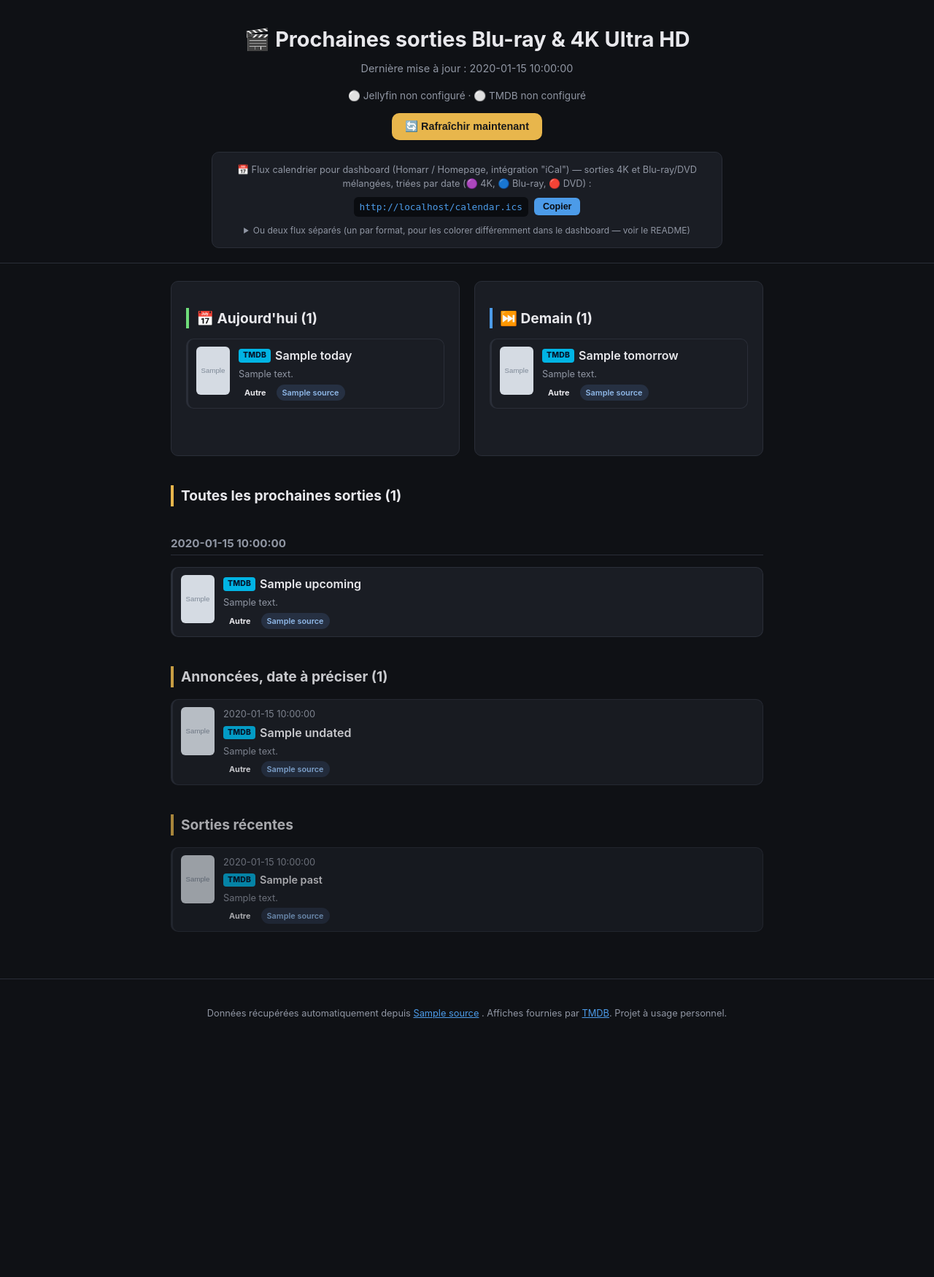
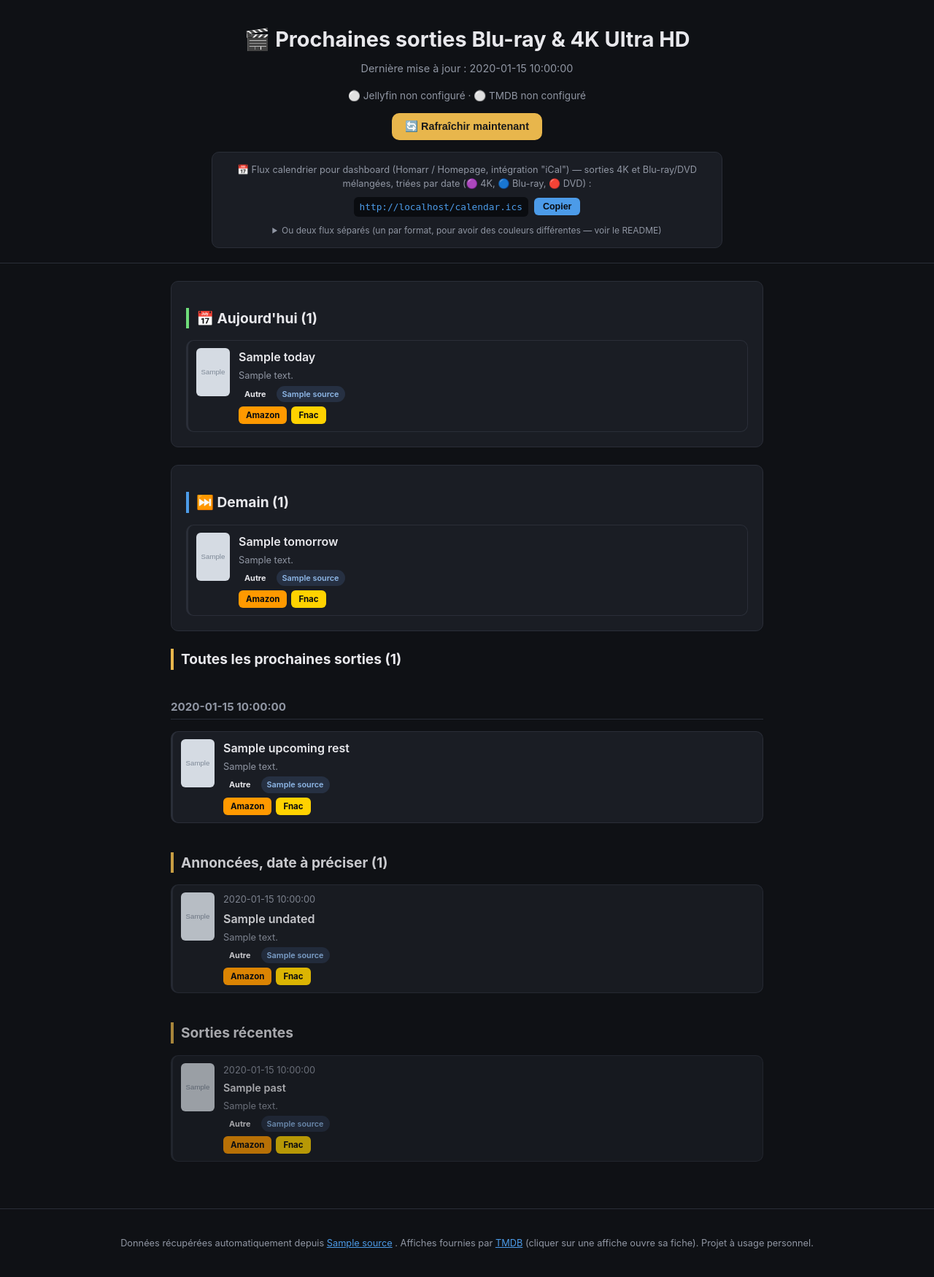
Before and after one commit to Tropicfront/Movies-scrapper-app-, a Flask app: template templates/index.html in a window 1280 px wide. Shown: the whole page at 73% size. Before the commit the page ends 1396 px from the top, so only its background shows below. Run offline with Flask 3, Linux system fonts and the light colour scheme; the template is opened without the code that fills it: most values are stand-ins (such as "Sample title", 1, 10 or a date in 2020); grey boxes marked "Sample" are stand-in pictures; parts of the project's set-up code (start-up, migrations or seed data) failed here and were passed over.

Commit message:
Updated files <Beta 1.6>

```diff
--- a/app.py
+++ b/app.py
@@ -181,6 +181,11 @@ def get_sorted_releases():
     today_releases = [r for r in dated if r["date_iso"] == today_str]
     tomorrow_releases = [r for r in dated if r["date_iso"] == tomorrow_str]
 
+    # La liste "Toutes les prochaines sorties" exclut les sorties du jour
+    # même (déjà affichées dans la section "Aujourd'hui" juste au-dessus,
+    # pas besoin de les montrer deux fois).
+    upcoming_rest = [r for r in upcoming if r["date_iso"] != today_str]
+
     return {
         "updated_at": cache.get("updated_at"),
         "updated_at_display": format_updated_at(cache.get("updated_at")),
@@ -191,6 +196,7 @@ def get_sorted_releases():
         "today": today_releases,
         "tomorrow": tomorrow_releases,
         "upcoming": upcoming,
+        "upcoming_rest": upcoming_rest,
         "undated": undated,
         "past": past,
     }
@@ -214,6 +220,7 @@ def index():
         today=data["today"],
         tomorrow=data["tomorrow"],
         upcoming=data["upcoming"],
+        upcoming_rest=data["upcoming_rest"],
         undated=data["undated"],
         past=data["past"],
         updated_at=data["updated_at"],
--- a/date_utils.py
+++ b/date_utils.py
@@ -142,7 +142,8 @@ def polite_get(url, timeout=20, retries=2, delay=0.5):
     raise last_exc
 
 
-def make_release(title, url, source, date_text=None, details="", format_hint=""):
+def make_release(title, url, source, date_text=None, details="", format_hint="",
+                  amazon_url=None, fnac_url=None):
     date_iso = None
     d = parse_french_date(date_text or "")
     if d:
@@ -161,4 +162,6 @@ def make_release(title, url, source, date_text=None, details="", format_hint="")
         "details": details.strip(),
         "format": format_hint.strip(),
         "format_category": classify_format(details, format_hint),
+        "amazon_url": amazon_url,
+        "fnac_url": fnac_url,
     }
--- a/scraper_4k.py
+++ b/scraper_4k.py
@@ -11,6 +11,14 @@ lecture) : on retient le dernier lien de fiche produit rencontré, puis on
 rattache la prochaine ligne "Sortie ..." trouvée à ce film. Cette méthode
 ne dépend pas de classes CSS précises, donc elle résiste mieux aux petites
 évolutions de la mise en page du site.
+
+En plus du lien vers la fiche produit du site (toujours utilisé comme
+"url" principale, ce qui garantit que les titres renvoient bien vers
+4k-ultra-hd.fr et non vers un lien affilié), on repère aussi les éventuels
+boutons d'achat affiliés présents dans le même bloc : amzn.to (Amazon) et
+tidd.ly (Fnac, raccourcisseur utilisé par ce site). Cette détection est
+best-effort : si la structure du site change, ces boutons peuvent
+simplement ne plus apparaître sans casser le reste du scraping.
 """
 
 import re
@@ -33,6 +41,12 @@ FILM_LINK_RE = re.compile(r"^https?://4k-ultra-hd\.fr/film/[^/?#]+/?$")
 SORTIE_LINE_RE = re.compile(r"^Sortie\s+(?P<date>[^:]+?)\s*:\s*(?P<details>.+)$", re.IGNORECASE)
 PAGE_LINK_RE = re.compile(r"/prochaines-sorties-blu-ray-4k-ultra-hd/page/(\d+)")
 
+# Liens affiliés trouvés à proximité de chaque fiche : amzn.to (Amazon,
+# commun aux deux sites source) et tidd.ly (le raccourcisseur de liens
+# affiliés utilisé par 4k-ultra-hd.fr pour ses liens Fnac).
+AMAZON_LINK_RE = re.compile(r"amzn\.to", re.IGNORECASE)
+FNAC_LINK_RE = re.compile(r"tidd\.ly", re.IGNORECASE)
+
 
 def _normalize_url(href):
     if href.startswith("http"):
@@ -46,6 +60,8 @@ def _extract_page(html):
     releases = []
     current_title = None
     current_url = None
+    current_amazon_url = None
+    current_fnac_url = None
     max_page = 1
 
     for node in soup.descendants:
@@ -58,6 +74,15 @@ def _extract_page(html):
                     if text:  # ignore le lien-image sans texte
                         current_title = text
                         current_url = full_href
+                        current_amazon_url = None
+                        current_fnac_url = None
+                elif current_title is not None:
+                    # Liens affiliés potentiellement présents dans le même
+                    # bloc que la fiche en cours (boutons "Acheter sur...")
+                    if not current_amazon_url and AMAZON_LINK_RE.search(href):
+                        current_amazon_url = href
+                    elif not current_fnac_url and FNAC_LINK_RE.search(href):
+                        current_fnac_url = href
                 m = PAGE_LINK_RE.search(href)
                 if m:
                     max_page = max(max_page, int(m.group(1)))
@@ -75,8 +100,11 @@ def _extract_page(html):
                     source=SOURCE_NAME,
                     date_text=m.group("date"),
                     details=m.group("details"),
+                    amazon_url=current_amazon_url,
+                    fnac_url=current_fnac_url,
                 ))
                 current_title, current_url = None, None
+                current_amazon_url, current_fnac_url = None, None
             elif text.startswith("Sortie") and node.parent is not None:
                 # La date/les infos sont parfois réparties sur plusieurs balises
                 # (ex: <strong>) dans le même bloc : on relit le texte complet du parent.
@@ -89,8 +117,11 @@ def _extract_page(html):
                         source=SOURCE_NAME,
                         date_text=m2.group("date"),
                         details=m2.group("details"),
+                        amazon_url=current_amazon_url,
+                        fnac_url=current_fnac_url,
                     ))
                     current_title, current_url = None, None
+                    current_amazon_url, current_fnac_url = None, None
 
     return releases, max_page
 
@@ -141,4 +172,4 @@ def get_releases(max_pages=6):
 if __name__ == "__main__":
     logging.basicConfig(level=logging.INFO)
     for r in get_releases()[:20]:
-        print(r["date_text"], "|", r["title"], "|", r["details"])
+        print(r["date_text"], "|", r["title"], "|", r["details"], "| amazon:", r["amazon_url"], "| fnac:", r["fnac_url"])
--- a/static/style.css
+++ b/static/style.css
@@ -138,29 +138,13 @@ h2 {
   margin-bottom: 16px;
 }
 
-.today-tomorrow-grid {
-  display: grid;
-  grid-template-columns: 1fr 1fr;
-  gap: 20px;
-  margin-bottom: 40px;
-  align-items: stretch;
-}
-@media (max-width: 700px) {
-  .today-tomorrow-grid { grid-template-columns: 1fr; }
-}
-.today-tomorrow-grid section { margin-bottom: 0; }
-
 .slot-card {
   background: var(--card-bg);
   border: 1px solid var(--card-border);
   border-radius: var(--radius);
   padding: 20px;
-  min-height: 240px;
-  display: flex;
-  flex-direction: column;
 }
-.slot-card h2 { margin-bottom: 14px; }
-.slot-card .release-list { flex: 1; }
+.slot-card.full-width { margin-bottom: 24px; }
 
 .today-section h2 { border-left-color: #6fdc7a; }
 .tomorrow-section h2 { border-left-color: var(--accent-2); }
@@ -168,11 +152,11 @@ h2 {
   color: var(--text-dim);
   font-size: 0.85rem;
   font-style: italic;
-  margin: 0 0 12px;
+  margin: 0;
 }
 .jump-link {
   display: inline-block;
-  margin-top: 4px;
+  margin-left: 4px;
   color: var(--accent-2);
   text-decoration: none;
   font-style: normal;
@@ -252,26 +236,23 @@ h2 {
 }
 .release-card .title:hover { color: var(--accent-2); text-decoration: underline; }
 
-.title-row {
+.buy-buttons {
   display: flex;
-  align-items: center;
   gap: 6px;
-  flex-wrap: wrap;
+  margin-top: 2px;
 }
-
-.tmdb-badge {
-  flex-shrink: 0;
-  background: #01b4e4;
-  color: #04152b;
-  font-weight: 800;
-  font-size: 0.65rem;
-  letter-spacing: 0.02em;
-  padding: 2px 6px;
-  border-radius: 4px;
+.buy-btn {
+  font-size: 0.72rem;
+  font-weight: 700;
+  padding: 4px 10px;
+  border-radius: 6px;
   text-decoration: none;
   line-height: 1.4;
 }
-.tmdb-badge:hover { opacity: 0.85; }
+.buy-amazon { background: #ff9900; color: #0a0c10; }
+.buy-amazon:hover { opacity: 0.85; }
+.buy-fnac { background: #ffd200; color: #0a0c10; }
+.buy-fnac:hover { opacity: 0.85; }
 
 .category-badge {
   font-size: 0.68rem;
--- a/templates/index.html
+++ b/templates/index.html
@@ -29,18 +29,19 @@
     {{ poster(r) }}
     <div class="release-info">
       {% if show_date %}<span class="date">{{ r.date_text }}</span>{% endif %}
-      <div class="title-row">
-        {% if r.poster_page_url %}
-          <a href="{{ r.poster_page_url }}" target="_blank" rel="noopener" class="tmdb-badge" aria-label="Fiche TMDB">TMDB</a>
-        {% endif %}
       <a href="{{ r.url }}" target="_blank" rel="noopener" class="title">{{ r.title }}</a>
-      </div>
       <span class="details">{{ r.details }}</span>
       <div class="badges">
         {{ category_badge(r) }}
         <span class="source-badge">{{ r.source }}</span>
         {% if r.in_jellyfin %}<span class="jellyfin-badge">📀 Déjà dans Jellyfin</span>{% endif %}
       </div>
+      {% if r.amazon_url or r.fnac_url %}
+        <div class="buy-buttons">
+          {% if r.amazon_url %}<a href="{{ r.amazon_url }}" target="_blank" rel="noopener sponsored" class="buy-btn buy-amazon">Amazon</a>{% endif %}
+          {% if r.fnac_url %}<a href="{{ r.fnac_url }}" target="_blank" rel="noopener sponsored" class="buy-btn buy-fnac">Fnac</a>{% endif %}
+        </div>
+      {% endif %}
     </div>
   </div>
 {% endmacro %}
@@ -76,7 +77,7 @@
       <button class="copy-ics-btn" type="button">Copier</button>
     </div>
     <details class="calendar-link-alt">
-      <summary>Ou deux flux séparés (un par format, pour les colorer différemment dans le dashboard — voir le README)</summary>
+      <summary>Ou deux flux séparés (un par format, pour avoir des couleurs différentes — voir le README)</summary>
       <div class="calendar-link-row">
         <span class="cal-dot cat-4k"></span> <code class="ics-url" data-path="/calendar-4k.ics"></code>
         <button class="copy-ics-btn" type="button">Copier</button>
@@ -97,8 +98,7 @@
 
 <main>
   {% if upcoming %}
-    <div class="today-tomorrow-grid">
-      <section class="today-section slot-card">
+    <section class="today-section slot-card full-width">
       {% if today %}
         <h2>📅 Aujourd'hui ({{ today|length }})</h2>
         <div class="release-list">
@@ -115,25 +115,28 @@
       {% endif %}
     </section>
 
-      <section class="tomorrow-section slot-card">
+    <section class="tomorrow-section slot-card full-width">
+      {% if tomorrow %}
         <h2>⏭️ Demain ({{ tomorrow|length }})</h2>
-        {% if tomorrow %}
         <div class="release-list">
           {% for r in tomorrow %}
             {{ release_card(r) }}
           {% endfor %}
         </div>
       {% else %}
-          <p class="fallback-note">Aucune sortie prévue demain pour l'instant.</p>
+        <h2>⏭️ Demain</h2>
+        <p class="fallback-note">
+          Aucune sortie prévue demain pour l'instant.
+          {% if past %}<a href="#recent-releases" class="jump-link">Voir les sorties récentes ↓</a>{% endif %}
+        </p>
       {% endif %}
     </section>
-    </div>
 
     <section>
-      <h2>Toutes les prochaines sorties ({{ upcoming|length }})</h2>
+      <h2>Toutes les prochaines sorties ({{ upcoming_rest|length }})</h2>
       <div class="release-list" id="upcoming-list">
         {% set ns = namespace(last_date="") %}
-        {% for r in upcoming %}
+        {% for r in upcoming_rest %}
           {% if r.date_text != ns.last_date %}
             <h3 class="date-header">{{ r.date_text }}</h3>
             {% set ns.last_date = r.date_text %}
@@ -174,7 +177,7 @@
     {% for name, url in sources %}
       <a href="{{ url }}" target="_blank" rel="noopener">{{ name }}</a>{% if not loop.last %} et {% endif %}
     {% endfor %}
-    . Affiches fournies par <a href="https://www.themoviedb.org" target="_blank" rel="noopener">TMDB</a>. Projet à usage personnel.
+    . Affiches fournies par <a href="https://www.themoviedb.org" target="_blank" rel="noopener">TMDB</a> (cliquer sur une affiche ouvre sa fiche). Projet à usage personnel.
   </p>
 </footer>
 
```
Also changed, not shown: scraper_editionlimitee.py (+48 -7 lines), templates/widget.html (+27 -24 lines), README.md. Lines whose indentation alone changed are shown as unchanged.
